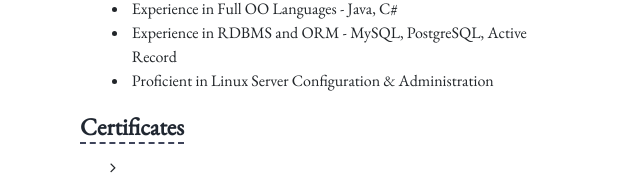
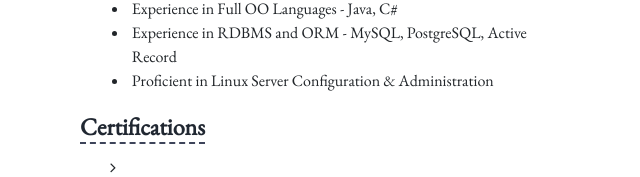
Before and after one commit to smddzcy/cv, a website: page index.html in a window 1280 px wide. Shown: the part 1947-2124 px from the top of the page, 48-688 px from the left. Drawn offline with nearby package versions, Linux system fonts and the light colour scheme.

Commit message:
certificates => certifications

```diff
--- a/index.html
+++ b/index.html
@@ -251,7 +251,7 @@
         </div>
 
         <div class="col-lg-offset-1">
-          <h1 class="section-header">Certificates</h1>
+          <h1 class="section-header">Certifications</h1>
         </div>
 
         <div class="description certificate">
```
Also changed, not shown: src/html/index.html (+1 -1 lines).
